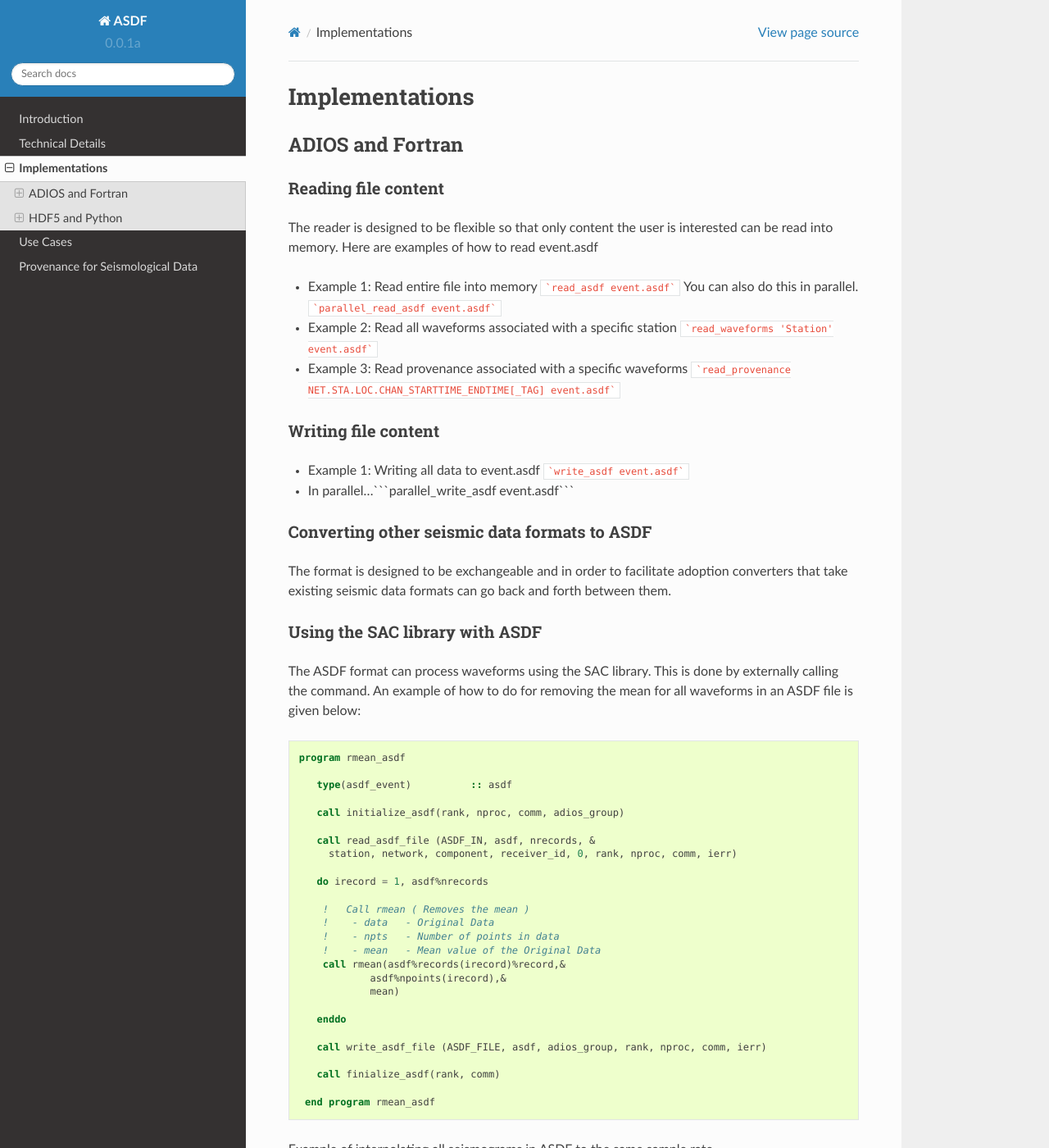
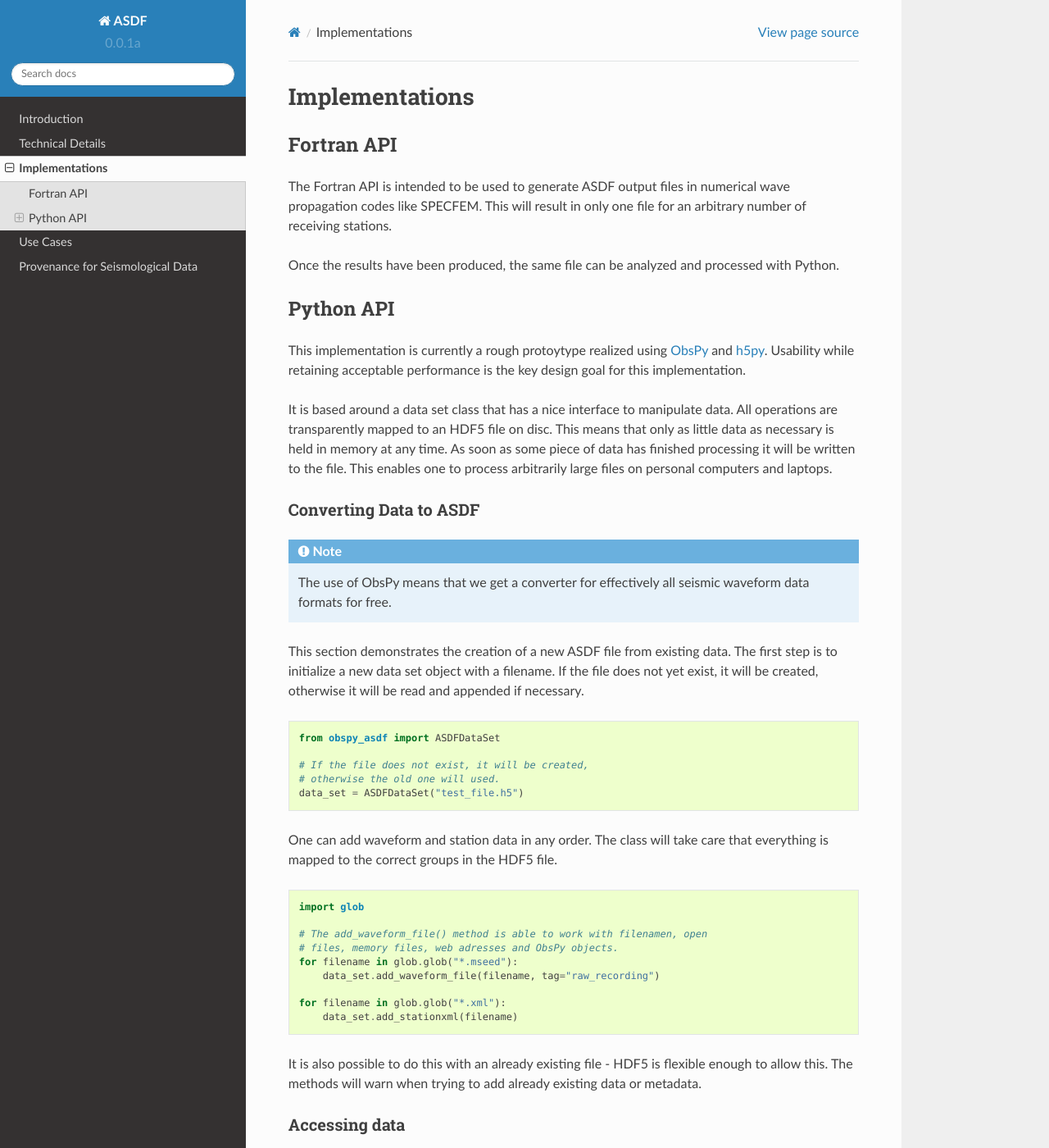
Before and after one commit to wjlei1990/ASDF, a Sphinx documentation site: the page built from doc/implementations.rst, in a window 1280 px wide and 1400 px high. Shown: the whole window at 82% size. Built offline with Sphinx 7.4.7 and the Read the Docs theme 2.0.0, drawn with Linux system fonts in a browser that asks for light colours; some of the changed text lies outside the part shown.

Commit message:
Update implementations.rst

````diff
--- a/doc/implementations.rst
+++ b/doc/implementations.rst
@@ -1,200 +1,14 @@
 Implementations
 ===============
 
-ADIOS and Fortran
------------------
+Fortran API
+-----------
 
+The Fortran API is intended to be used to generate ASDF output files in numerical wave propagation codes like SPECFEM. This will result in only one file for an arbitrary number of receiving stations.
 
-Reading file content
-^^^^^^^^^^^^^^^^^^^^
+Once the results have been produced, the same file can be analyzed and processed with Python.
 
-The reader is designed to be flexible so that only content the user is
-interested can be read into memory. Here are examples of how to read event.asdf
-
-* Example 1: Read entire file into memory ```read_asdf event.asdf``` You can
-  also do this in parallel. ```parallel_read_asdf event.asdf```
-
-* Example 2: Read all waveforms associated with a specific station
-  ```read_waveforms 'Station' event.asdf```
-
-* Example 3: Read provenance associated with a specific waveforms
-  ```read_provenance NET.STA.LOC.CHAN_STARTTIME_ENDTIME[_TAG] event.asdf```
-
-
-Writing file content
-^^^^^^^^^^^^^^^^^^^^
-
-* Example 1: Writing all data to event.asdf ```write_asdf event.asdf```
-
-* In parallel...```parallel_write_asdf event.asdf```
-
-
-Converting other seismic data formats to ASDF
-^^^^^^^^^^^^^^^^^^^^^^^^^^^^^^^^^^^^^^^^^^^^^
-
-The format is designed to be exchangeable and in order to facilitate adoption
-converters that take existing seismic data formats can go back and forth
-between them.
-
-Using the SAC library with ASDF
-^^^^^^^^^^^^^^^^^^^^^^^^^^^^^^^
-
-The ASDF format can process waveforms using the SAC library. This is done by
-externally calling the command. An example of how to do for removing the mean for
-all waveforms in an ASDF file is given below:
-
-.. code-block:: fortran
-
-    program rmean_asdf
-
-       type(asdf_event)          :: asdf
-
-       call initialize_asdf(rank, nproc, comm, adios_group)
-
-       call read_asdf_file (ASDF_IN, asdf, nrecords, &
-         station, network, component, receiver_id, 0, rank, nproc, comm, ierr)
-
-       do irecord = 1, asdf%nrecords
-
-        !   Call rmean ( Removes the mean )
-        !    - data   - Original Data
-        !    - npts   - Number of points in data
-        !    - mean   - Mean value of the Original Data
-        call rmean(asdf%records(irecord)%record,&
-                asdf%npoints(irecord),&
-                mean)
-
-       enddo
-
-       call write_asdf_file (ASDF_FILE, asdf, adios_group, rank, nproc, comm, ierr)
-
-       call finialize_asdf(rank, comm)
-
-     end program rmean_asdf
-
-
-Example of interpolating all seismograms in ASDF to the same sample rate
-
-.. code-block:: fortran
-
-  program interpolate_asdf
-
-  call initialize_asdf(rank, nproc, comm, adios_group)
-
-  call read_asdf_file (ASDF_FILE, asdf, nrecords, &
-    station, network, component, receiver_id, 0, rank, nproc, comm, ierr)
-
-  do irecord = 1, asdf%nrecords
-
-  !   Call interp ( Interpolates the seismogram to a new sample rate )
-  !    - data   - Original Data
-  !    - npts   - Number of points in data
-  !    - interpolated_data   - Interpolated Data
-  !    - newlen  - Number of points in interpolated data
-  !    - beg     - Beginning time of original data
-  !    - eval    - Ending time of original data
-  !    - dt      - Sample rate of original data
-  !    - tstart  - Start time of interpolated data
-  !    - dtnew   - Sample rate of interpolated data
-  !    - eps     - Machine epsilon precision
-    call interp(asdf%records(irecord)%record,
-                asdf%npoints(irecord),&
-                asdf%records(irecord)%record,&
-                newlen,&
-                beg,&
-                eval,&
-                dt,&
-                beg,&
-                dtnew,&
-                eps)
-
-  enddo
-
-  call write_asdf_file (ASDF_FILE, asdf, adios_group, rank, nproc, comm, ierr)
-
-       call finialize_asdf(rank, comm)
-
-     end program interpolate_asdf
-
-Example of cutting all traces in an ASDF file
-
-.. code-block:: fortran
-
-  program cut_asdf
-
-
-  call initialize_asdf(rank, nproc, comm, adios_group)
-
-  if (rank .eq. 0) then
-    call get_command_argument(1, begin_cut)
-    call get_command_argument(2, end_cut)
-    call get_command_argument(3, ASDF_IN)
-    ASDF_IN = trim(ASDF_IN)
-  endif
-
-  call read_asdf_file (ASDF_IN, asdf, nrecords, &
-    station, network, component, receiver_id, 0, rank, nproc, comm, ierr)
-
-    cut_err = 3         ! fill with zeros if the window is too large
-
-  do irecord = 1, asdf%nrecords
-
-  !   Call cut_define
-  !    - begin_cut    - Begin time for cut
-  !    - dt           - Sample rate of data
-  !    - end_cut      - End time for cut
-  !    - npts_cut     - Number of points in data after cutting
-    call cut_define(begin_cut,&
-                    dt,&
-                    end_cut,&
-                    npts_cut)
-
-  !   Call cut_define_check
-  !    - begin_cut - Begin time for cut
-  !    - end_cut   - End time for cut
-  !    - npts      - Number of points in data
-  !    - cuterr    - How to handle cuts outside the length of the trace. Three possible values:
-  !                - CUT_FATAL = 1 throws an error if the cut window is too large
-  !                - CUT_USEBE = 2 use the b and e values of the trace if the cut window is too large
-  !                - CUT_FILLZ = 3 fills with zeros if the cut windows is too large
-  !    - nstart    - Number of points corresponding to begin_cut
-  !    - nstop     - Number of points corresponding to end_cut
-  !    - nfillb    - Number of points filled before begin_time
-  !    - nfille    - Number of pionts filled after end_time
-  !    - nerr      - Error value returned
-    call cut_define_check(begin_cut,&
-                          end_cut,&
-                          asdf%npoints(irecord),&
-                          cuterr,&
-                          nstart,&
-                          nstop,&
-                          nfillb,&
-                          nfille,&
-                          nerr)
-
-  !   Call cut
-  !   - data       - Original data to cut
-  !   - nstart     - Number of points corresponding to begin_cut
-  !   - nstop      - Number of points corresponding to end_cut
-  !   - nfillb     - Number of points filled with zeros if begin_time is before data
-  !   - nfille     - Number of points filled with zeros if end_time is after data
-  !   - cut_data   - Cut data
-    call cut(asdf%records(irecord)%record,&
-             nstart,&
-             nstop,&
-             nfillb,&
-             nfille,&
-             cut_data)
-
-  enddo
-
-  call write_asdf_file (ASDF_FILE, asdf, adios_group, rank, nproc, comm, ierr)
-
-  call finialize_asdf(rank, comm)
-
-  end program cut_asdf
-
-HDF5 and Python
+Python API
 ---------------
 
 This implementation is currently a rough protoytype realized using `ObsPy
````
